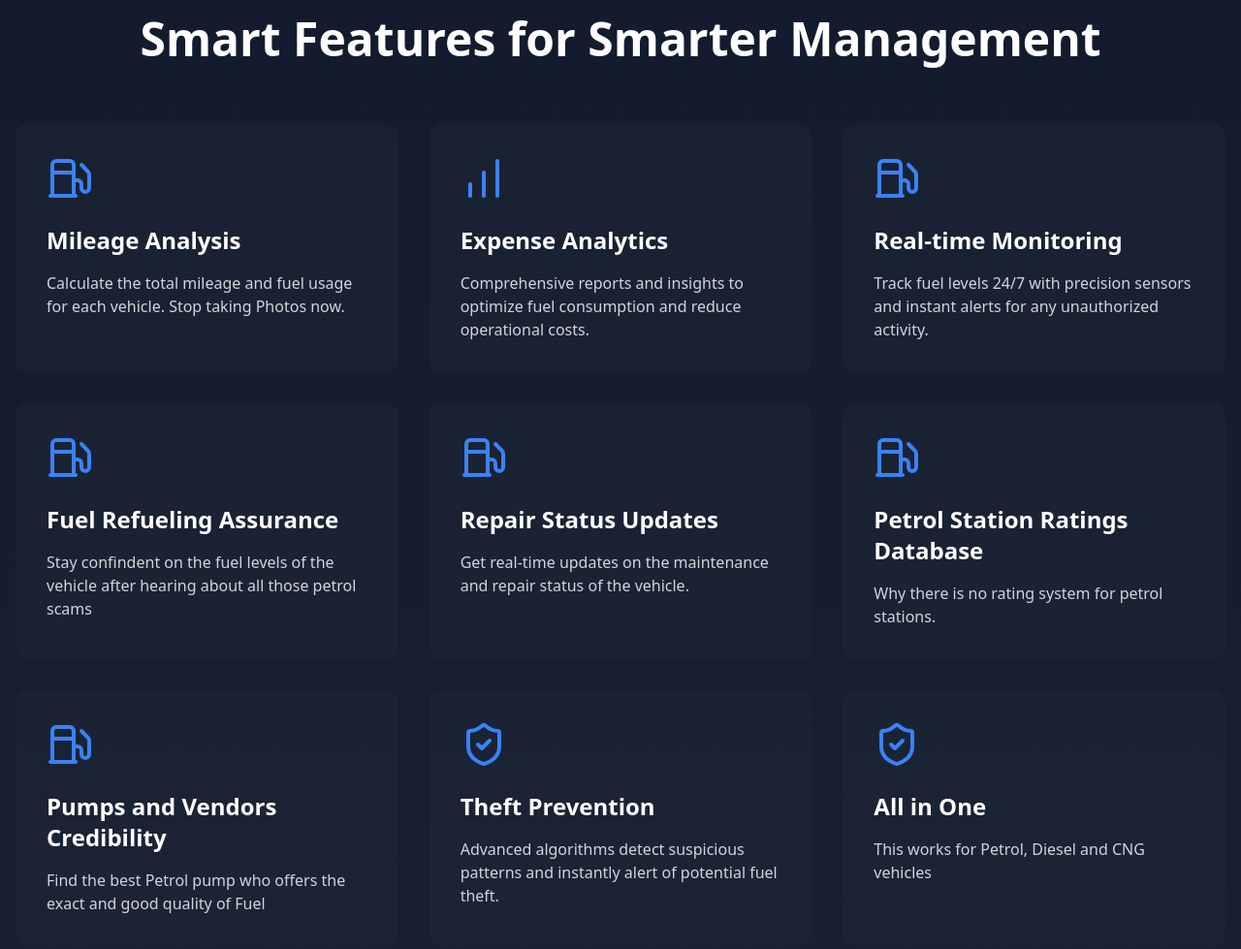
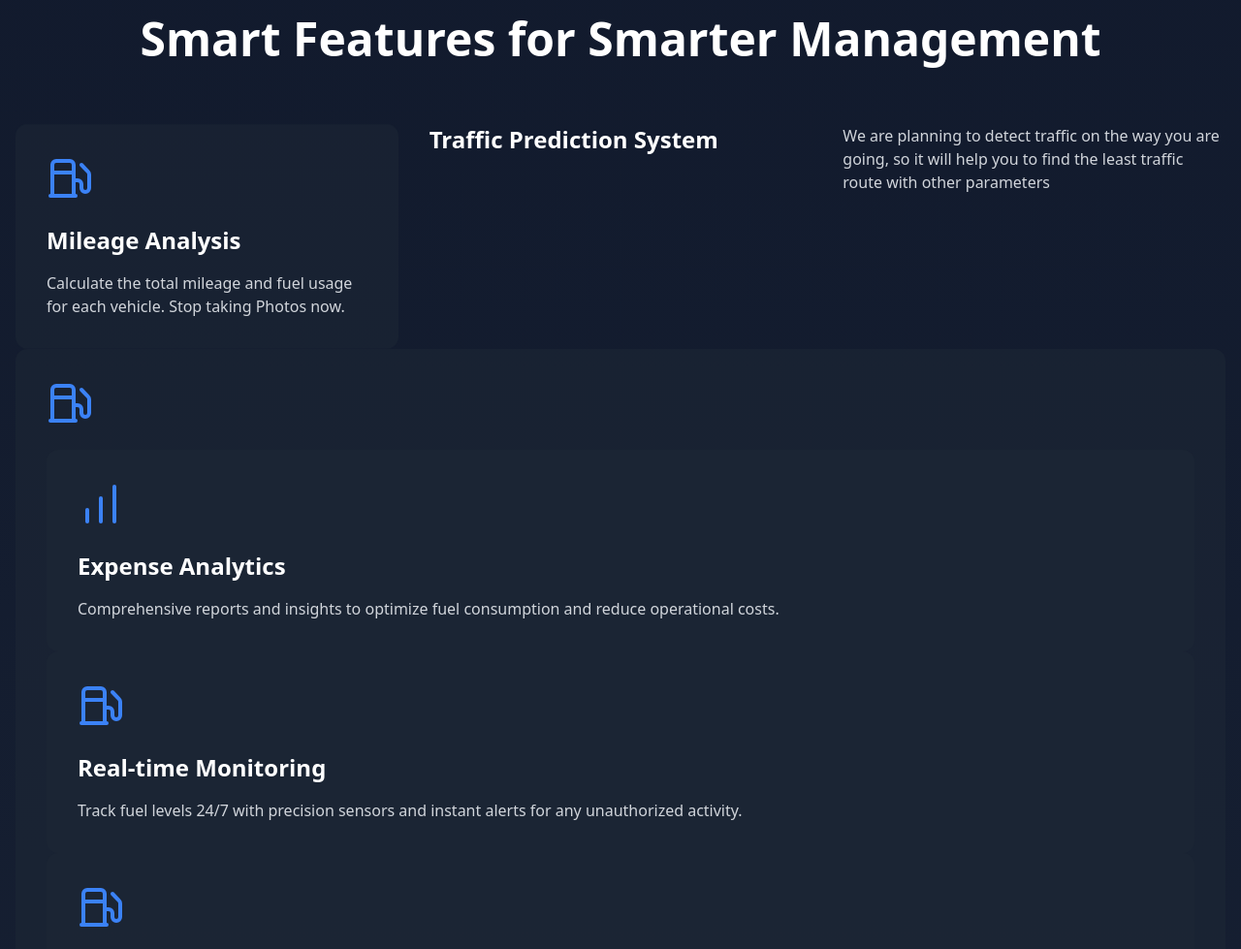
Before and after one commit to ShashankBhutiya/Shashank2, a website: page index.html in a window 1280 px wide. Shown: the part 880-1859 px from the top of the page at 97% size. Drawn offline with nearby package versions, Linux system fonts and the light colour scheme; files whose address does not match are found by name.

Commit message:
Update index.html

```diff
--- a/index.html
+++ b/index.html
@@ -173,7 +173,14 @@
                     </div>
                     <h3 class="text-2xl font-semibold mb-4">Mileage Analysis</h3>
                     <p class="text-gray-300">Calculate the total mileage and fuel usage for each vehicle. Stop taking Photos now.</p>
+                </div>
+                 <h3 class="text-2xl font-semibold mb-4">Traffic Prediction System</h3>
+                    <p class="text-gray-300">We are planning to detect traffic on the way you are going, so it will help you to find the least traffic route with other parameters</p>
                 </div><div class="bg-gray-800/50 p-8 rounded-xl hover-scale glow-effect" data-aos="fade-up" data-aos-delay="0">
+                    <div class="mb-6 floating">
+                        <i data-lucide="fuel" class="w-12 h-12 text-blue-500"></i>
+                    </div>
+                <div class="bg-gray-800/50 p-8 rounded-xl hover-scale glow-effect" data-aos="fade-up" data-aos-delay="0">
                     <div class="mb-6 floating">
                         <i data-lucide="bar-chart" class="w-12 h-12 text-blue-500"></i>
                     </div>
@@ -203,12 +210,6 @@
                     </div>
                     <h3 class="text-2xl font-semibold mb-4">Petrol Station Ratings Database</h3>
                     <p class="text-gray-300">Why there is no rating system for petrol stations.</p>
-                </div><div class="bg-gray-800/50 p-8 rounded-xl hover-scale glow-effect" data-aos="fade-up" data-aos-delay="0">
-                    <div class="mb-6 floating">
-                        <i data-lucide="fuel" class="w-12 h-12 text-blue-500"></i>
-                    </div>
-                    <h3 class="text-2xl font-semibold mb-4">Pumps and Vendors Credibility</h3>
-                    <p class="text-gray-300">Find the best Petrol pump who offers the exact and good quality of Fuel</p>
                 </div>
                 <div class="bg-gray-800/50 p-8 rounded-xl hover-scale glow-effect" data-aos="fade-up" data-aos-delay="0">
                     <div class="mb-6 floating">
```
